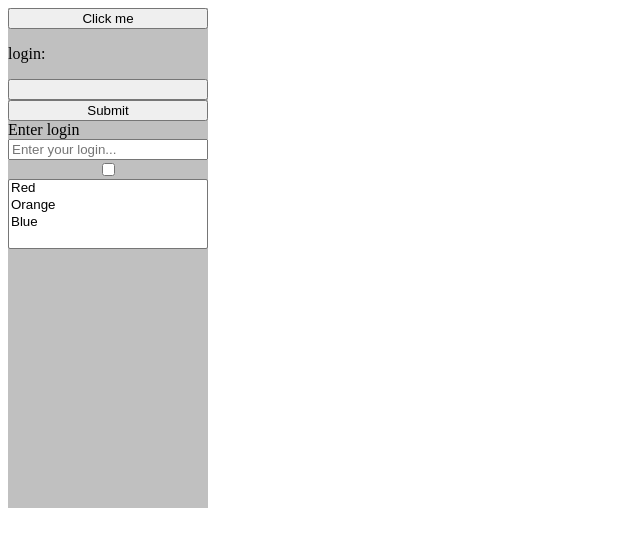
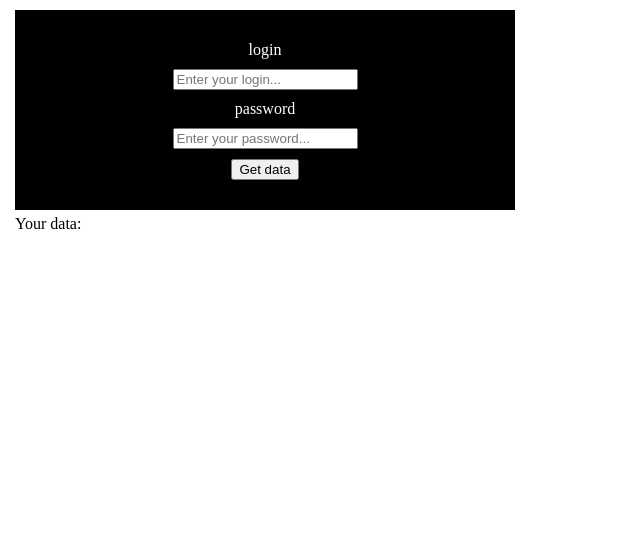
Before and after one commit to pdcourses/js_pd2022, a plain HTML site: page index.html in a window 1280 px wide. Shown: the whole page, without its empty margins (0-640 px from the left). Drawn offline with Linux system fonts and the light colour scheme.

Commit message:
easy form

```diff
--- a/css/style.css
+++ b/css/style.css
@@ -1,12 +1,15 @@
 form{
-    width: 200px;
-    height: 500px;
-    background-color: silver;
+    width: 500px;
+    height: 200px;
+    background-color: black;
+    color: white;
 
     display: flex;
     flex-direction: column;
+    justify-content: center;
+    align-items: center;
 }
 
-input[type="text"]:focus{
-    border: 2px solid blue;
+*{
+    margin: 5px;
 }
--- a/index.html
+++ b/index.html
@@ -9,23 +9,18 @@
 </head>
 <body>
     <form action="#">
-        <button>Click me</button>
-        <p>login:</p>
-        <input type="button">
-        <input type="submit">
 
-        <label for="login" type="text">Enter login</label>
+        <label for="login" type="text">login</label>
         <input id="login" type="text" placeholder="Enter your login...">
 
-        <input type="checkbox">
+        <label for="password" type="text">password</label>
+        <input id="password" type="text" placeholder="Enter your password...">
 
-        <select name="colors" multiple>
-            <option value="red">Red</option>
-            <option value="orange">Orange</option>
-            <option value="blue">Blue</option>
-        </select>
+        <button>Get data</button>
 
     </form>
+    <p>Your data:</p>
+    <p id="info"></p>
 
    <script src="./js/index.js"></script>
 </body>
--- a/js/index.js
+++ b/js/index.js
@@ -1,12 +1,8 @@
-let el = document.querySelector('select');
-
-el.addEventListener('change', (e) => {
-    console.log(e.target.value); // выбранный список значение
-})
-
 let btn = document.querySelector('button');
-let inputText = document.querySelector('input#login');
+let login = document.querySelector('input#login');
+let pswd = document.querySelector('input#password');
+let infoText = document.getElementById('info');
 
 btn.addEventListener('click', (e) => {
-    console.log(inputText.value); // содержимое в поле инпут
-})
+    infoText.innerText = login.value + ": " + pswd.value;
+});
```
